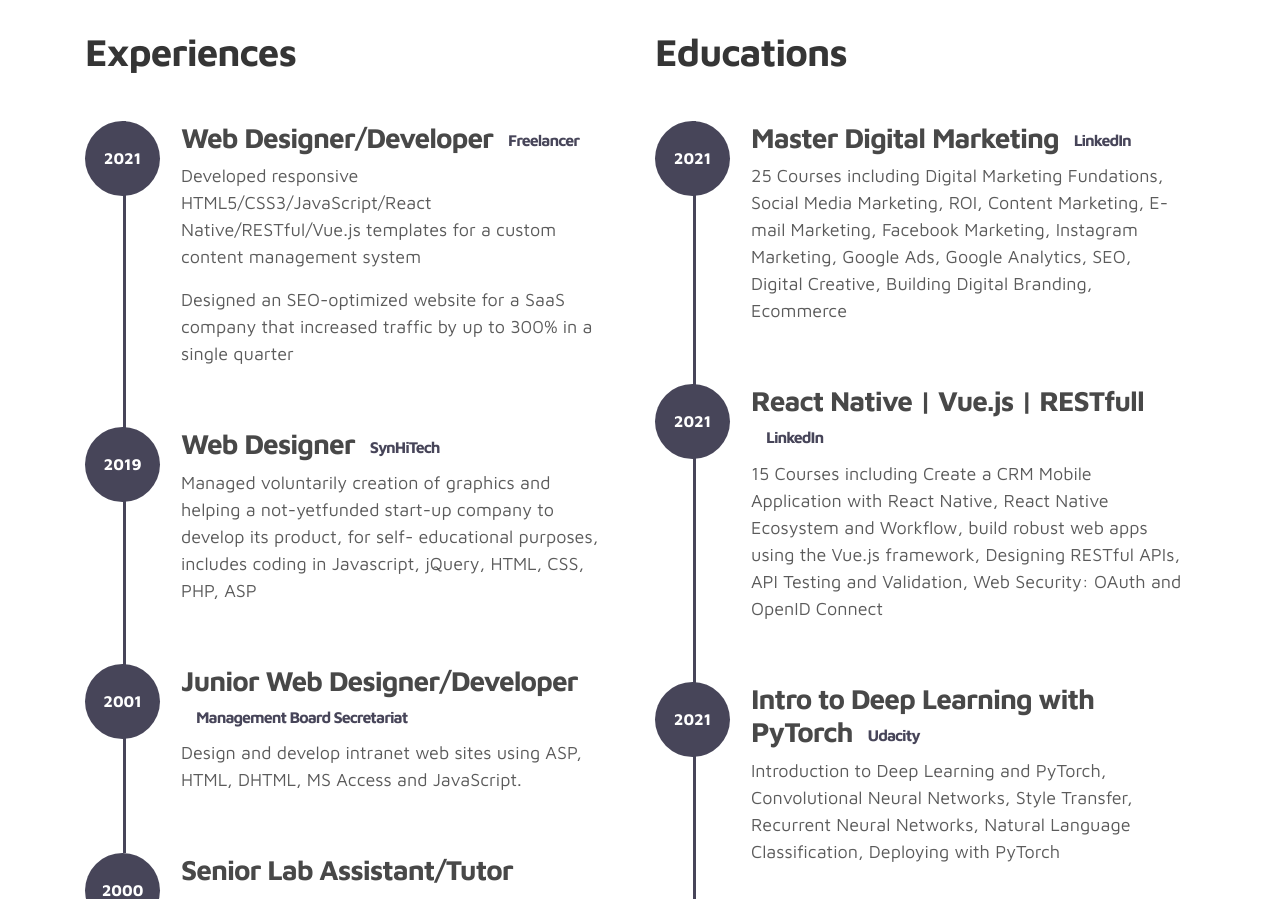
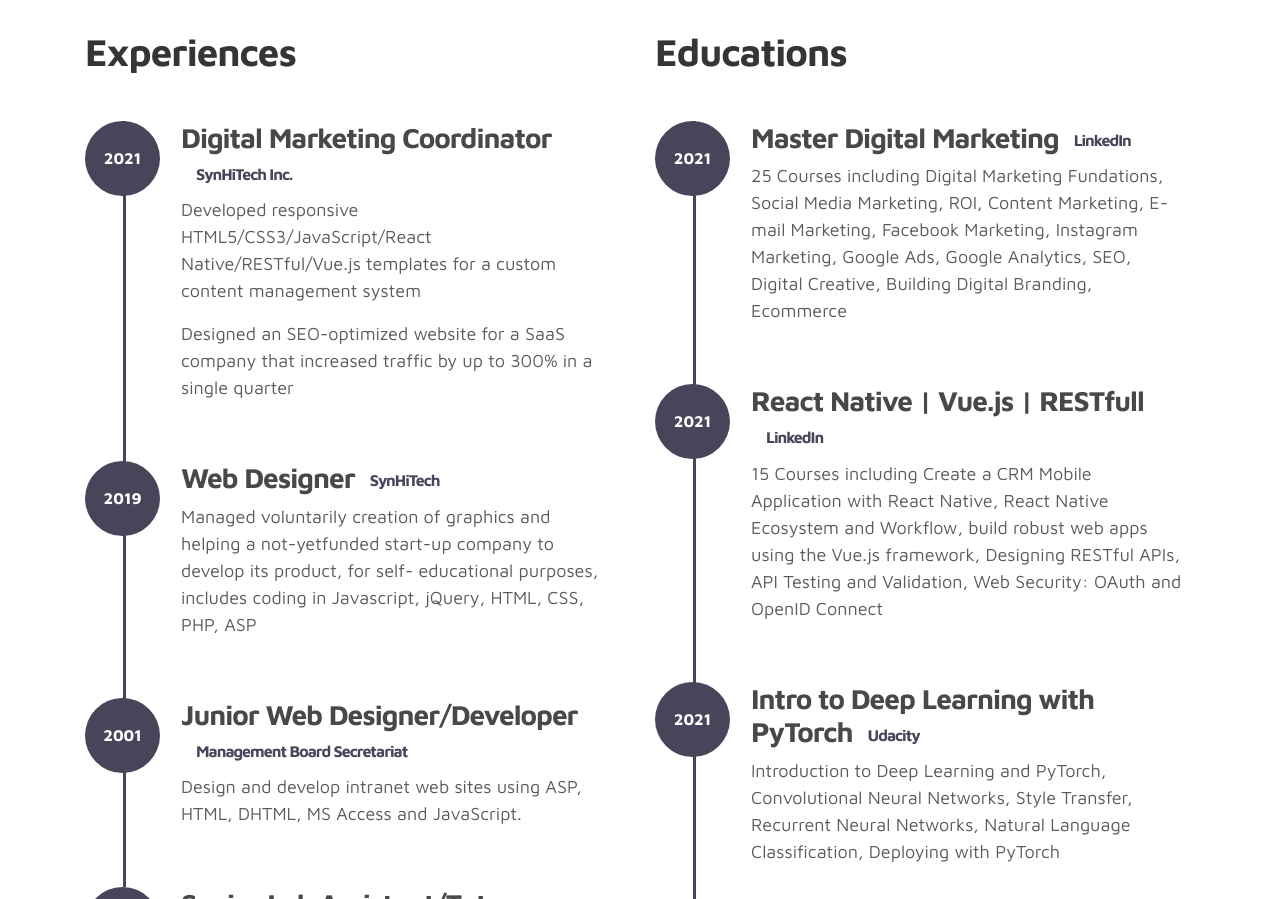
Before and after one commit to Siamak97/portfolio, a plain HTML site: page index.html in a window 1280 px wide. Shown: the part 1560-2459 px from the top of the page. Drawn offline with Linux system fonts and the light colour scheme.

Commit message:
Update index.html

```diff
--- a/index.html
+++ b/index.html
@@ -159,7 +159,7 @@
                                   <span>2021</span>
                              </div>
                              <div class="timeline-info">
-                                  <h3><span>Web Designer/Developer</span><small>Freelancer</small></h3>
+                                  <h3><span>Digital Marketing Coordinator</span><small>SynHiTech Inc.</small></h3>
                                   <p>Developed responsive HTML5/CSS3/JavaScript/React Native/RESTful/Vue.js templates for a custom content
                                      management system</p>
 								 <p>Designed an SEO-optimized website for a SaaS company that increased traffic by up to 300% in a single quarter</p>
```
